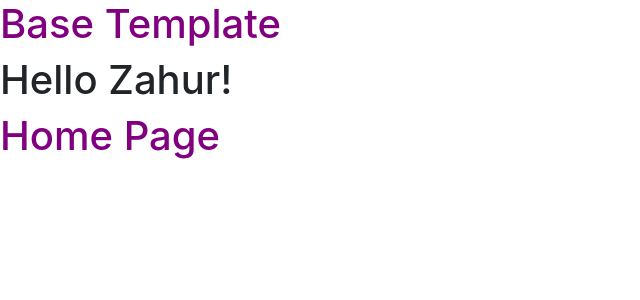
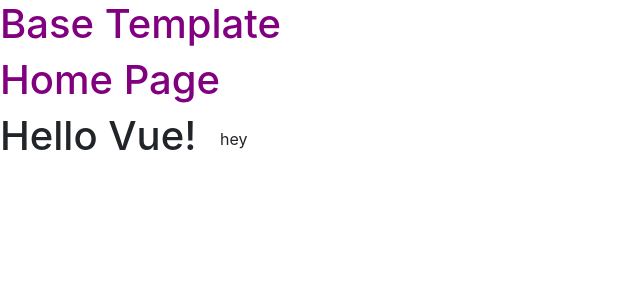
Before and after one commit to zahur76/vue_django_boilerplate, a Django app: page / in a window 1280 px wide. Shown: the top 300 px of the page, without its empty margins (0-640 px from the left). Run offline with Django 3.2, Linux system fonts and the light colour scheme; some libraries are stand-ins or nearby versions.

Commit message:
add: initial templating to render vue component

```diff
--- a/home/static/home/js/home.js
+++ b/home/static/home/js/home.js
@@ -0,0 +1,19 @@
+$( document ).ready(function() {
+
+
+    var app = new Vue({
+        delimiters: ['[[', ']]'],
+        el: '#home',
+        data: {
+            message: 'Hello Vue!',
+        },
+        methods: {
+            greet() {
+                this.message = 'Hello zahur'
+            }
+        }
+    });
+
+    console.log('zazazaewrw')
+
+});
--- a/home/templates/home/index.html
+++ b/home/templates/home/index.html
@@ -7,16 +7,16 @@
 
 {% block content %}
     <h1>Home Page</h1>
+
+
+
+    <div class="h1" id="home">
+        [[message]]
+        <div class="btn" @click="greet">hey</div>
+    </div>
+
 {% endblock %}
 
-{% block vue_js %}
-    <script>
-      var app = new Vue({
-          el: '#app',
-          delimiters: ['[[', ']]'],
-          data: {
-            message: 'Hello Zahur!'
-          }
-      })
-    </script>
+{% block extra_js %}
+    <script src="{% static 'home/js/home.js' %}" type="text/javascript"></script>
 {% endblock %}
--- a/templates/base.html
+++ b/templates/base.html
@@ -25,21 +25,24 @@
         <script src="https://code.jquery.com/jquery-3.5.1.min.js" integrity="sha256-9/aliU8dGd2tb6OSsuzixeV4y/faTqgFtohetphbbj0=" crossorigin="anonymous"></script>
         <script src="https://cdn.jsdelivr.net/npm/popper.js@1.16.0/dist/umd/popper.min.js" integrity="sha384-Q6E9RHvbIyZFJoft+2mJbHaEWldlvI9IOYy5n3zV9zzTtmI3UksdQRVvoxMfooAo" crossorigin="anonymous"></script>
         <script src="https://stackpath.bootstrapcdn.com/bootstrap/4.4.1/js/bootstrap.min.js" integrity="sha384-wfSDF2E50Y2D1uUdj0O3uMBJnjuUD4Ih7YwaYd1iqfktj0Uod8GCExl3Og8ifwB6" crossorigin="anonymous"></script>
-        <script src="https://cdn.jsdelivr.net/npm/vue/dist/vue.js"></script>
+        <script src="https://cdn.jsdelivr.net/npm/vue@2.6.11" type="text/javascript"></script>
         <script src="{% static 'js/base.js' %}" type="text/javascript"></script>
     {% endblock %}
 
-    <title>Boutique Ado {% block extra_title %}{% endblock %}</title>
+    {% block extra_js %}
+    {% endblock %}
+
+    <title>Vue tester</title>
   </head>
   <body>
         <h1>Base Template</h1>
         {% block page_header %}
         {% endblock %}
-        <div class="h1" id="app">[[message]]</div>
 
         {% block content %}
 
         {% endblock %}
+
   </body>
 
 
```
